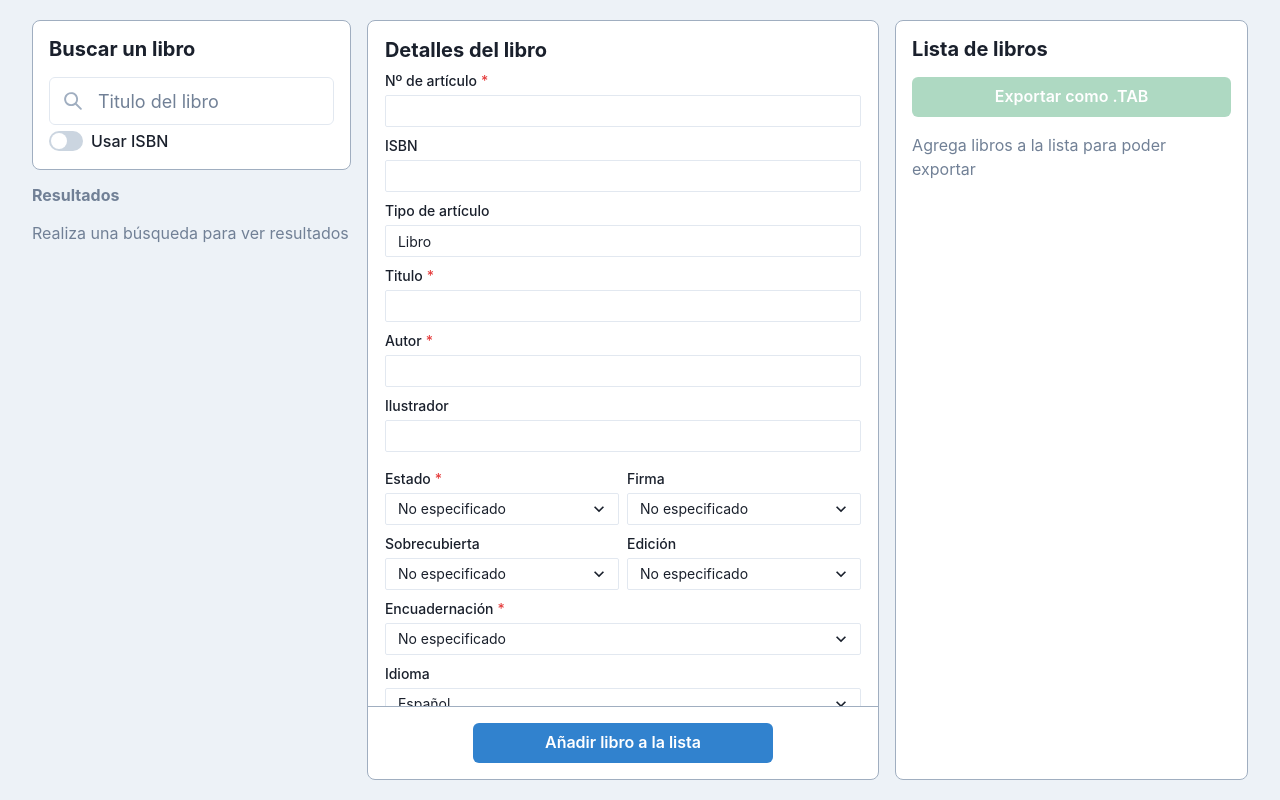
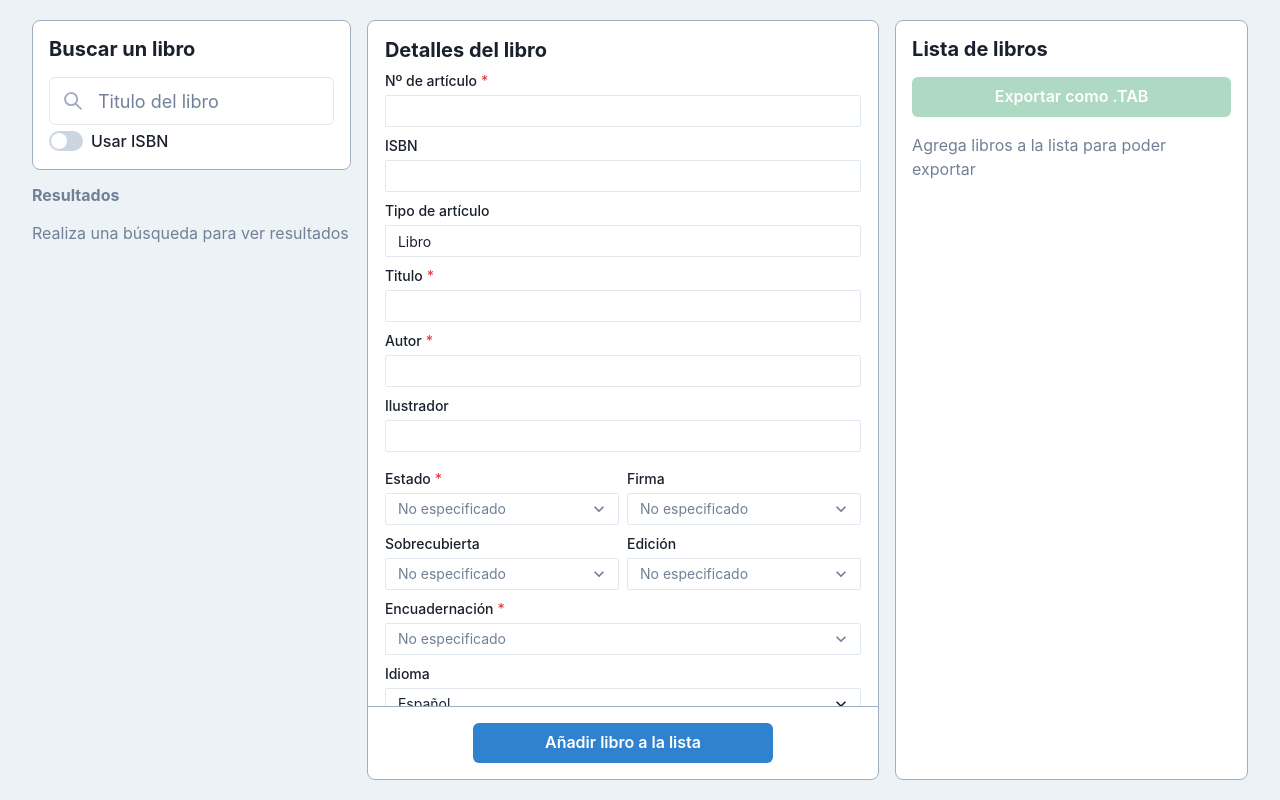
Before and after one commit to guillermogineste/jorges-books, a React (Create React App) app: page / in a window 1280 px wide. Built offline with nearby package versions, Linux system fonts and the light colour scheme.

Commit message:
Small fixes

```diff
--- a/src/components/BookDetailsForm.js
+++ b/src/components/BookDetailsForm.js
@@ -139,6 +139,7 @@ const BookDetailsForm = ({
                   handleDetailChange("book_condition", e.target.value)
                 }
                 onBlur={() => handleBlur("book_condition")}
+                color={!bookDetails.book_condition ? "gray.500" : "black"}
               >
                 <option value="">No especificado</option>
                 <option value="Nuevo">Excelente</option>
@@ -162,6 +163,7 @@ const BookDetailsForm = ({
                 onChange={(e) =>
                   handleDetailChange("signature_type", e.target.value)
                 }
+                color={!bookDetails.signature_type ? "gray.500" : "black"}
               >
                 <option value="">No especificado</option>
                 <option value="Firmado por el Autor(es)">
@@ -189,6 +191,7 @@ const BookDetailsForm = ({
                 onChange={(e) =>
                   handleDetailChange("jacket_condition", e.target.value)
                 }
+                color={!bookDetails.jacket_condition ? "gray.500" : "black"}
               >
                 <option value="">No especificado</option>
                 <option value="Nuevo">Nuevo</option>
@@ -212,6 +215,7 @@ const BookDetailsForm = ({
                 size="sm"
                 value={bookDetails.edition}
                 onChange={(e) => handleDetailChange("edition", e.target.value)}
+                color={!bookDetails.edition ? "gray.500" : "black"}
               >
                 <option value="">No especificado</option>
                 <option value="1ª Edición">1ª Edición</option>
@@ -241,6 +245,7 @@ const BookDetailsForm = ({
                 handleDetailChange("binding_type", e.target.value)
               }
               onBlur={() => handleBlur("binding_type")}
+              color={!bookDetails.binding_type ? "gray.500" : "black"}
             >
               <option value="">No especificado</option>
               <option value="Encuadernación de tapa dura">
@@ -314,8 +319,8 @@ const BookDetailsForm = ({
                     handleDetailChange("publisher_place", e.target.value);
                   }
                 }}
-                color={showCustomPublisherPlace ? "gray.500" : "black"}
-              >
+                color={showCustomPublisherPlace || !bookDetails.publisher_place ? "gray.500" : "black"}
+              ><option value="">No especificado</option>
                 <option value="Madrid">Madrid</option>
                 <option value="Barcelona">Barcelona</option>
                 <option value="Buenos Aires">Buenos Aires</option>
```
